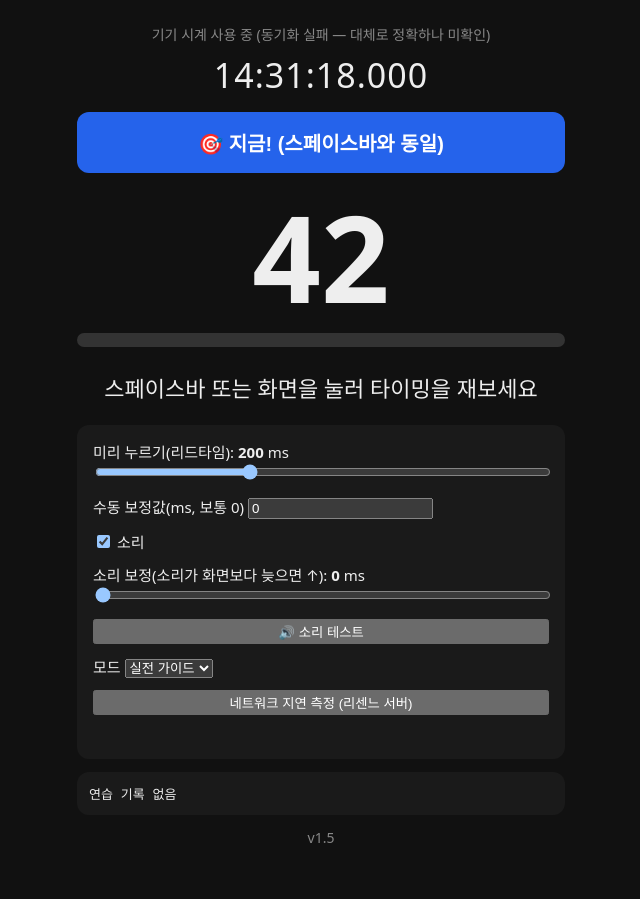
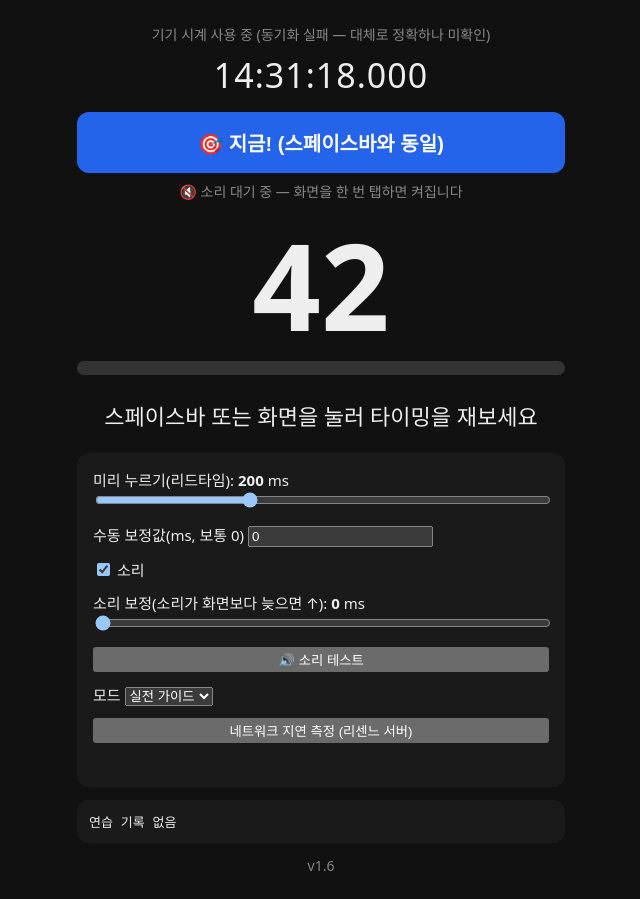
Before and after one commit to fendernie/rescene-timer, a website with bundled scripts: page index.html in a window 1280 px wide. Shown: the whole page, without its empty margins (319-959 px from the left). Before the commit the page ends 871 px from the top, so only its background shows below. Built offline with nearby package versions, Linux system fonts and the light colour scheme.

Commit message:
feat: show audio-locked hint until first tap unlocks sound
Co-Authored-By: Claude Opus 4.8 <noreply@anthropic.com>

```diff
--- a/index.html
+++ b/index.html
@@ -14,6 +14,7 @@
     <div id="clock" class="clock">--:--:--.---</div>
 
     <button id="hit-btn" class="hit-btn" type="button">🎯 지금! (스페이스바와 동일)</button>
+    <p id="audio-hint" class="muted" hidden>🔇 소리 대기 중 — 화면을 한 번 탭하면 켜집니다</p>
 
     <div class="stage">
       <div id="count" class="count">–</div>
@@ -46,7 +47,7 @@
     </section>
 
     <pre id="stats" class="stats"></pre>
-    <p class="muted">v1.5</p>
+    <p class="muted">v1.6</p>
   </main>
 
   <script type="module" src="js/app.js"></script>
--- a/js/app.js
+++ b/js/app.js
@@ -61,6 +61,8 @@ function flash() {
 function loop() {
   const now = trueNow();
   $("clock").textContent = fmt(now);
+  // iOS는 첫 터치 전까지 소리를 잠가둔다 — 잠겨 있으면 안내 표시
+  $("audio-hint").hidden = !(S.soundOn && audioState() !== "running");
   if (!target || msUntil(now, target) < -1000) pickTarget(); // 지나갔으면 다음 목표
   const { phase, msLeft } = signalPhase(now, target, S.leadMs);
   $("count").textContent = msLeft > 0 ? Math.ceil(msLeft / 1000) : "0";
```
